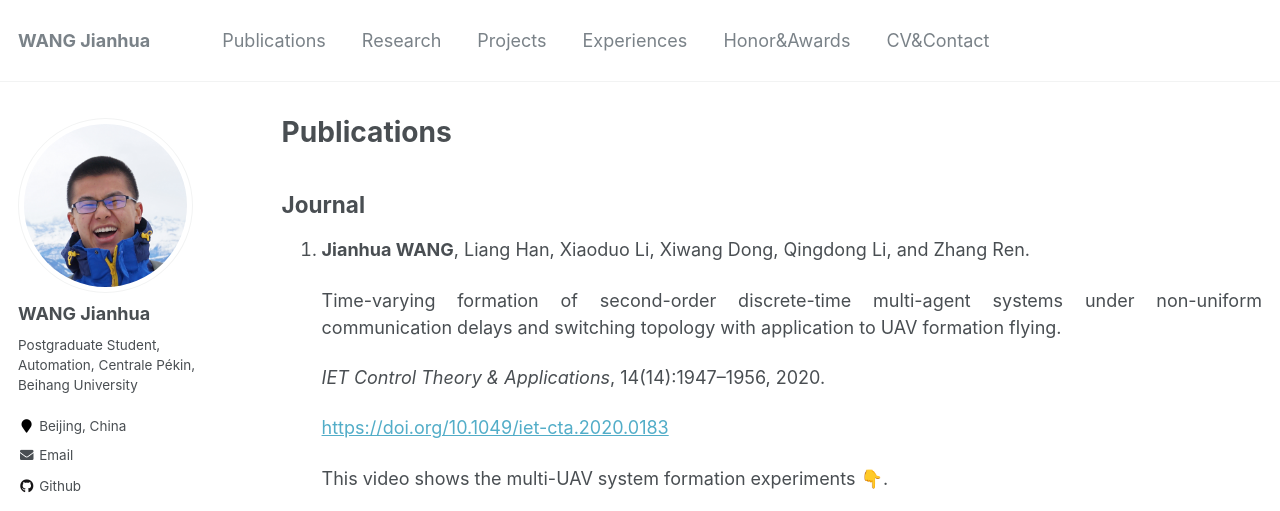
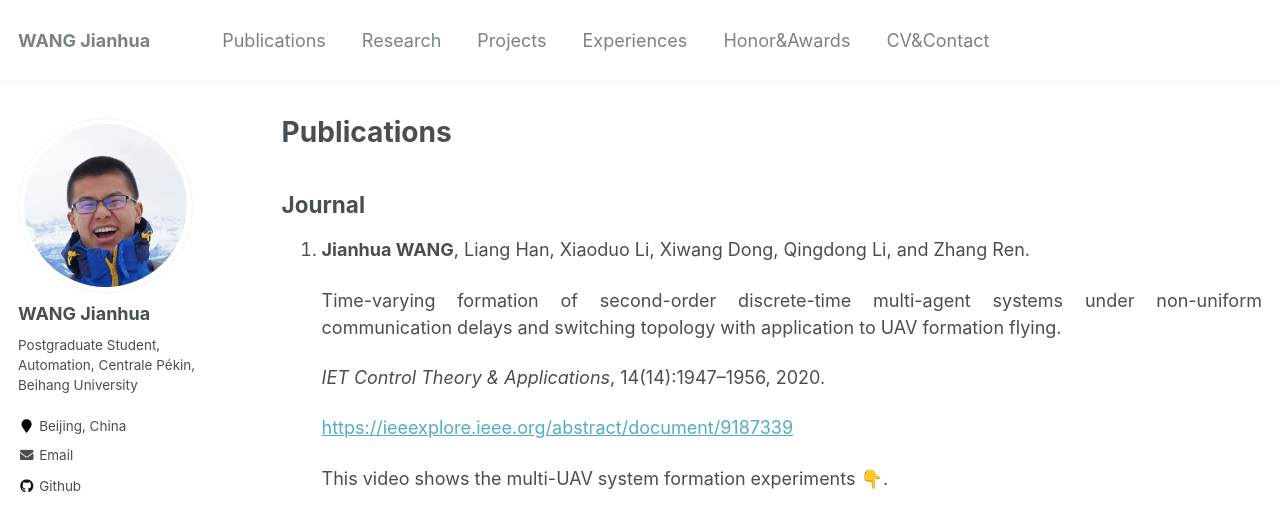
Before and after one commit to jianhua-WANG-ENS/old-homepage, a Jekyll site: the page built from _pages/Publications.md, in a window 1280 px wide and 900 px high, cut to the strip 0-511 px from the top of the window. Built offline with Jekyll 4.4.1, drawn with Linux system fonts in a browser that asks for light colours; part of the change alters nothing that is shown.

Commit message:
Update Publications.md

```diff
--- a/_pages/Publications.md
+++ b/_pages/Publications.md
@@ -13,7 +13,7 @@ author_profile: true
 
    *IET Control Theory & Applications*, 14(14):1947–1956, 2020.
 
-   [https://doi.org/10.1049/iet-cta.2020.0183](https://doi.org/10.1049/iet-cta.2020.0183)
+   [https://ieeexplore.ieee.org/abstract/document/9187339](https://doi.org/10.1049/iet-cta.2020.0183)
 
     This video shows the multi-UAV system formation experiments 👇.
 
```
